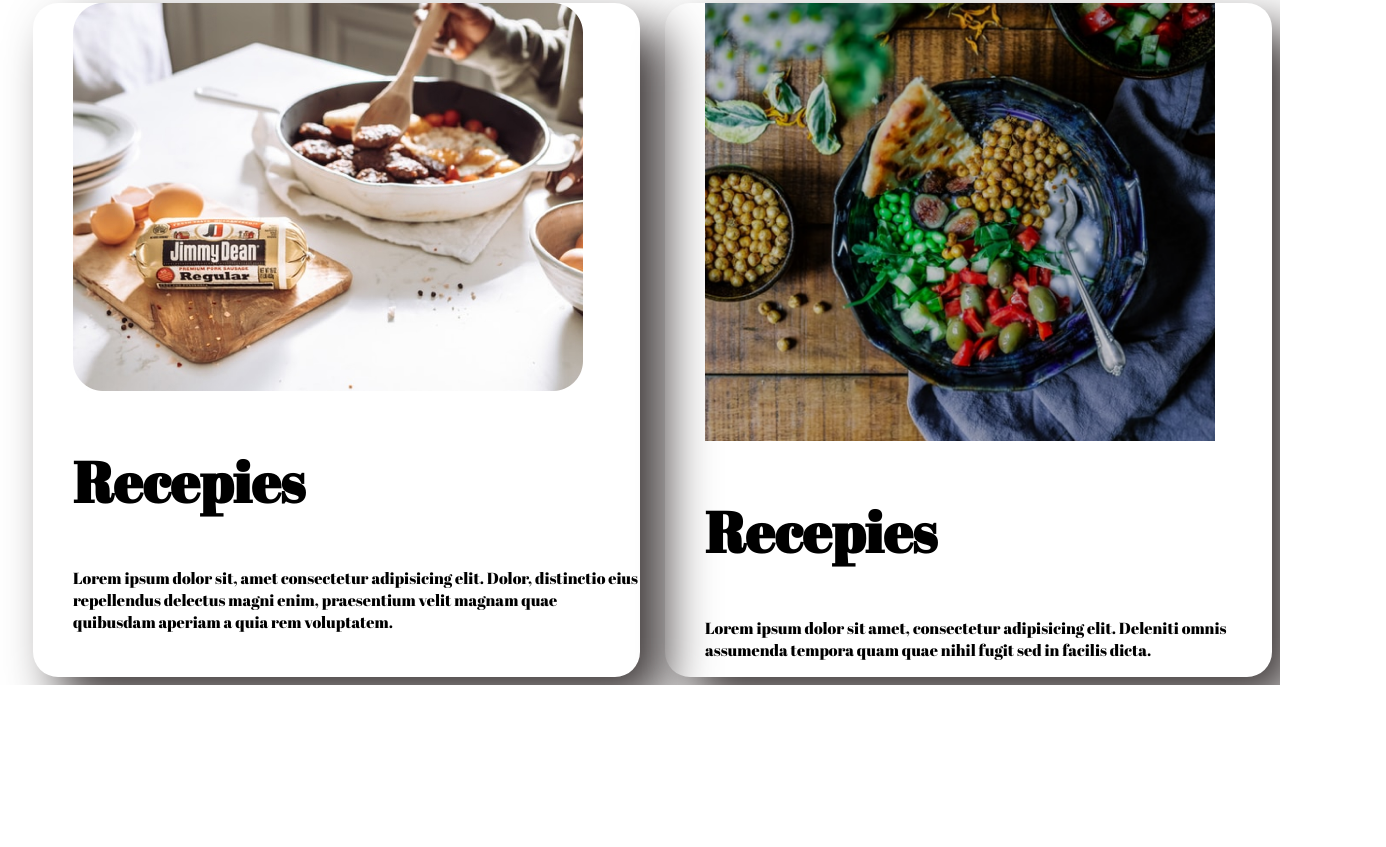
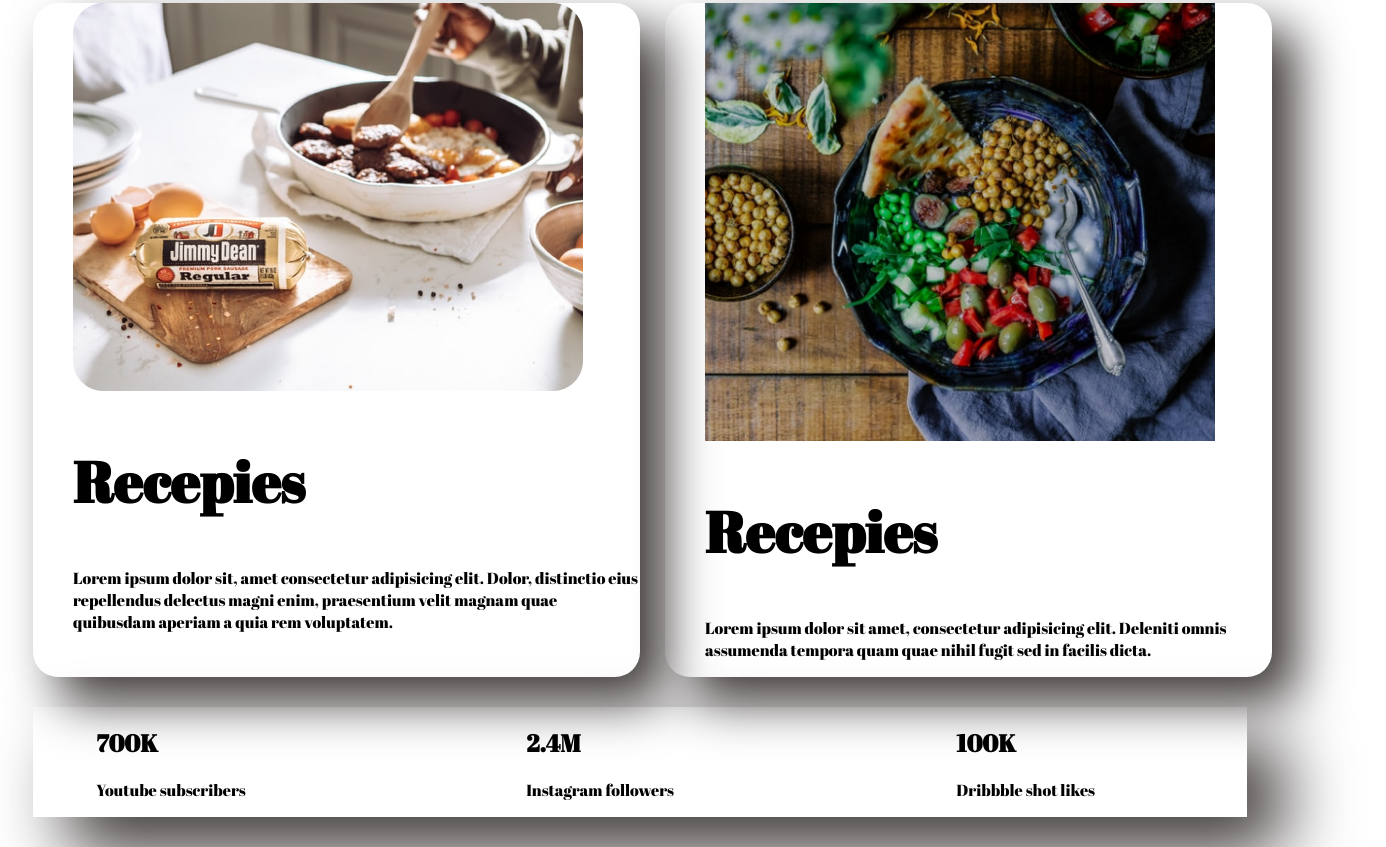
Before and after one commit to protik5097/practice-portfolio, a plain HTML site: page index.html in a window 1280 px wide. Shown: the part 1296-2143 px from the top of the page, 1386 px wide, since content can reach past the window. Before the commit the page ends 1981 px from the top, so only its background shows below. Drawn offline with Linux system fonts and the light colour scheme; a web font is replaced by a local one.

Commit message:
section 4

```diff
--- a/index.html
+++ b/index.html
@@ -65,6 +65,20 @@
             </div>
         </div>
     </section>
+    <section class="last">
+        <div>
+            <h2>700K</h2>
+            <p>Youtube subscribers</p>
+        </div>
+        <div>
+            <h2>2.4M</h2>
+            <p>Instagram followers</p>
+        </div>
+        <div>
+            <h2>100K</h2>
+            <p>Dribbble shot likes</p>
+        </div>
+    </section>
 </body>
 
 </html>
--- a/style.css
+++ b/style.css
@@ -57,3 +57,18 @@ h1 {
     border-radius: 25px;
     margin-left: 25px;
 }
+
+.last {
+    display: flex;
+    box-shadow: 35px 35px 70px rgb(63, 57, 57);
+    margin: 30px 25px 30px 25px;
+    padding-left: 5%;
+}
+
+.last h2 {
+    width: 430px;
+}
+
+.last p {
+    width: 430px;
+}
```
